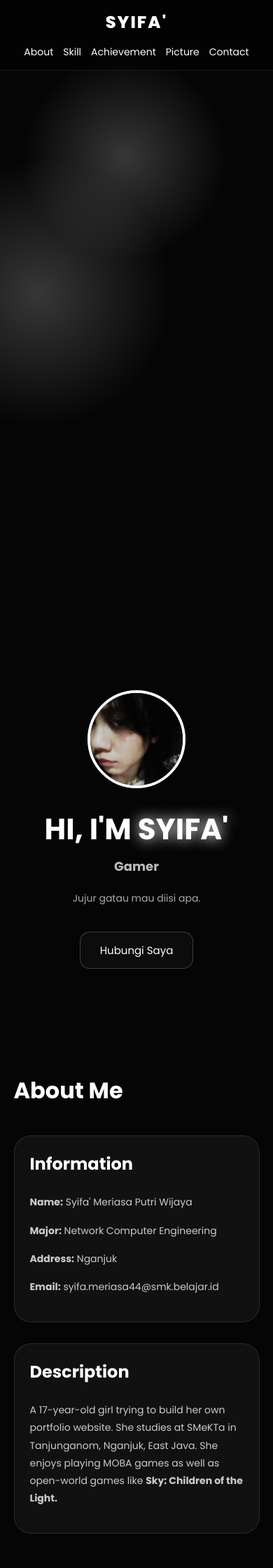
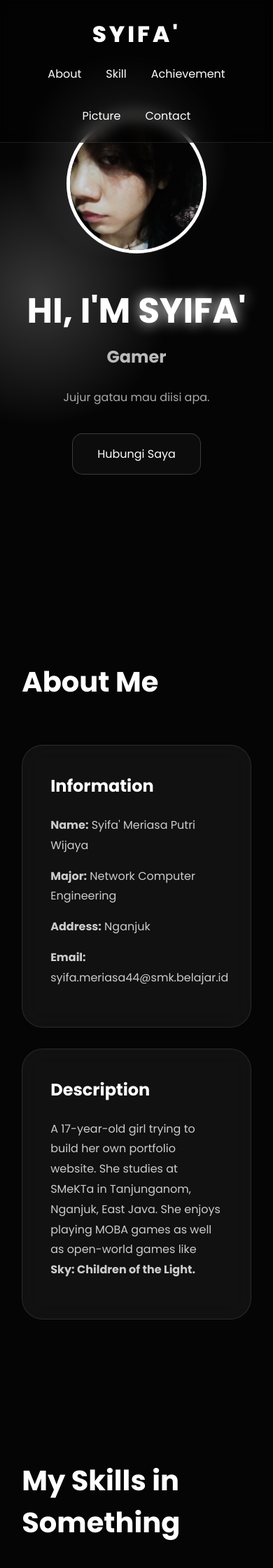
Before and after one commit to amewri4x/porto, a PHP site: page / in a window 390 px wide. Shown: the top 2240 px of the page at 70% size. Run offline with PHP 8.4, Linux system fonts and the light colour scheme.

Commit message:
Update style.css

```diff
--- a/style.css
+++ b/style.css
@@ -370,485 +370,56 @@ footer{
   border-top:1px solid rgba(255,255,255,.1);
 }
 
-/* =========================
-   RESPONSIVE MOBILE FULL
-========================= */
+/* RESPONSIVE */
 
-@media(max-width:900px){
-
-  /* NAVBAR */
+@media(max-width:500px){
 
   .navbar{
-    padding:16px 5%;
     flex-direction:column;
-    gap:15px;
-  }
-
-  .logo{
-    font-size:28px;
-    letter-spacing:2px;
+    gap:20px;
   }
 
   .navbar ul{
-    display:flex;
     flex-wrap:wrap;
     justify-content:center;
-    gap:18px;
-  }
-
-  .navbar a{
-    font-size:15px;
-  }
-
-  /* HERO */
-
-  .hero{
-    padding:220px 20px 100px;
-    min-height:auto;
-  }
-
-  .profile{
-    width:160px;
-    height:160px;
-    border-width:4px;
   }
 
   .hero h1{
-    font-size:52px;
-    line-height:1.1;
-    margin-top:30px;
-  }
-
-  .typing{
-    font-size:22px;
-    height:auto;
-    margin-top:15px;
-  }
-
-  .hero p{
-    font-size:15px;
-    line-height:1.8;
-    margin-top:20px;
-    padding:0 5px;
-  }
-
-  .outline-btn{
-    padding:14px 28px;
-    font-size:15px;
-    border-radius:14px;
-  }
-
-  /* SECTION */
-
-  section{
-    padding:80px 5%;
-  }
-
-  .title{
-    margin-bottom:40px;
+    font-size:50px;
   }
 
   .title h1{
-    font-size:38px;
-  }
-
-  /* ABOUT */
-
-  .about-container{
-    grid-template-columns:1fr;
-  }
-
-  .card{
-    padding:28px;
-    border-radius:24px;
-  }
-
-  .card h2{
-    font-size:24px;
-  }
-
-  .card p{
-    font-size:14px;
-    line-height:1.8;
-  }
-
-  /* SKILLS */
-
-  .skill-top span{
-    font-size:14px;
-  }
-
-  .bar{
-    height:12px;
-  }
-
-  /* ACHIEVEMENT */
-
-  .achievement-container{
-    grid-template-columns:1fr;
-  }
-
-  .achievement-card{
-    padding:30px;
-    border-radius:24px;
-  }
-
-  .achievement-card h1{
-    font-size:52px;
-  }
-
-  /* PICTURE */
-
-  .picture-container{
-    grid-template-columns:1fr;
-  }
-
-  .picture-card{
-    border-radius:24px;
-  }
-
-  .picture-card img{
-    height:220px;
-  }
-
-  .picture-content{
-    padding:24px;
-  }
-
-  .picture-content h2{
-    font-size:24px;
-  }
-
-  .picture-content p{
-    font-size:14px;
-    line-height:1.7;
-  }
-
-  /* GALLERY */
-
-  .gallery{
-    gap:20px;
-  }
-
-  .gallery-item{
-    width:100%;
-    height:220px;
-    border-radius:20px;
-  }
-
-  /* CONTACT */
-
-  .socials{
-    justify-content:center;
-  }
-
-  .socials a{
-    width:100%;
-    text-align:center;
-    padding:16px;
-    border-radius:16px;
-    font-size:15px;
-  }
-
-  /* FOOTER */
-
-  footer{
-    padding:30px 20px;
-    font-size:14px;
+    font-size:40px;
   }
 
 }
 
-/* =========================
-   RESPONSIVE MOBILE
-========================= */
+.gallery{
+  width:100%;
 
-@media(max-width:900px){
-
-  /* NAVBAR */
-
-  .navbar{
-    padding:16px 5%;
-    flex-direction:column;
-    gap:15px;
-  }
-
-  .logo{
-    font-size:28px;
-    letter-spacing:2px;
-  }
-
-  .navbar ul{
   display:flex;
   flex-wrap:wrap;
+
+  gap:40px;
+
   justify-content:center;
-    gap:18px;
-  }
-
-  .navbar a{
-    font-size:15px;
-  }
-
-  /* HERO */
-
-  .hero{
-    padding:170px 20px 80px;
-  }
-
-  .profile{
-    width:160px;
-    height:160px;
-    border-width:4px;
-  }
-
-  .hero h1{
-    font-size:52px;
-    line-height:1.1;
-    margin-top:30px;
-  }
-
-  .typing{
-    font-size:22px;
-    margin-top:15px;
-  }
-
-  .hero p{
-    font-size:15px;
-    line-height:1.8;
-    margin-top:20px;
-    padding:0 5px;
-  }
-
-  .outline-btn{
-    padding:14px 28px;
-    font-size:15px;
-    border-radius:14px;
-  }
-
-  /* SECTION */
-
-  section{
-    padding:80px 5%;
-  }
-
-  .title{
-    margin-bottom:40px;
-  }
-
-  .title h1{
-    font-size:38px;
-  }
-
-  /* ABOUT */
-
-  .about-container{
-    grid-template-columns:1fr;
-  }
-
-  .card{
-    padding:28px;
-    border-radius:24px;
-  }
-
-  .card h2{
-    font-size:24px;
-  }
-
-  .card p{
-    font-size:14px;
-    line-height:1.8;
-  }
-
-  /* SKILL */
-
-  .skill-top span{
-    font-size:14px;
-  }
-
-  .bar{
-    height:12px;
-  }
-
-  /* ACHIEVEMENT */
-
-  .achievement-container{
-    grid-template-columns:1fr;
-  }
-
-  .achievement-card{
-    padding:30px;
-    border-radius:24px;
-  }
-
-  .achievement-card h1{
-    font-size:52px;
-  }
-
-  /* PROJECT */
-
-  .picture-container{
-    grid-template-columns:1fr;
-  }
-
-  .picture-card{
-    border-radius:24px;
-  }
-
-  .picture-card img{
-    height:220px;
-  }
-
-  .picture-content{
-    padding:24px;
-  }
-
-  .picture-content h2{
-    font-size:24px;
-  }
-
-  .picture-content p{
-    font-size:14px;
-    line-height:1.7;
-  }
-
-  /* GALLERY */
-
-  .gallery{
-    gap:20px;
 }
 
 .gallery-item{
-    width:100%;
-    height:220px;
-    border-radius:20px;
-  }
+  width:500px;
+  height:230px;
 
-  /* CONTACT */
-
-  .socials{
-    justify-content:center;
-  }
-
-  .socials a{
-    width:100%;
-    text-align:center;
-    padding:16px;
-    border-radius:16px;
-    font-size:15px;
-  }
-
-  /* FOOTER */
-
-  footer{
-    padding:30px 20px;
-    font-size:14px;
-  }
-
-}
-
-
-/* =========================
-   EXTRA SMALL PHONE
-========================= */
-
-@media(max-width:500px){
-
-  /* NAVBAR */
-
-  .navbar{
-    padding:14px 5%;
-    gap:12px;
-  }
-
-  .logo{
-    font-size:24px;
-  }
-
-  .navbar ul{
-    gap:14px;
-  }
-
-  .navbar a{
-    font-size:14px;
-  }
-
-  /* HERO */
-
-  .hero{
-    padding:140px 20px 70px;
-  }
-
-  .profile{
-    width:140px;
-    height:140px;
-  }
-
-  .hero h1{
-    font-size:42px;
-    line-height:1.15;
-  }
-
-  .typing{
-    font-size:18px;
-  }
-
-  .hero p{
-    font-size:14px;
-  }
-
-  .outline-btn{
-    width:100%;
-    max-width:280px;
-  }
-
-  /* TITLE */
-
-  .title h1{
-    font-size:32px;
-  }
-
-  /* CARD */
-
-  .card{
-    padding:22px;
-  }
-
-  /* ACHIEVEMENT */
-
-  .achievement-card h1{
-    font-size:44px;
-  }
-
-  /* PROJECT */
-
-  .picture-card img{
-    height:200px;
-  }
-
-    /* GALLERY */
-
-  .gallery{
-    width:100%;
-    display:grid;
-    grid-template-columns:1fr;
-    gap:20px;
-  }
-
-  .gallery-item{
-    width:100%;
-    height:220px;
   overflow:hidden;
-    border-radius:20px;
+  border-radius:25px;
   position:relative;
-    background:#111;
 }
 
 .gallery-item img{
   width:100%;
   height:100%;
   object-fit:cover;
+  transition:.4s;
   display:block;
-    transition:.4s;
 }
 
 .gallery-item:hover img{
@@ -856,4 +427,37 @@ footer{
   filter:brightness(.75);
 }
 
+#lightbox{
+  position:fixed;
+  inset:0;
+  background:rgba(0,0,0,.9);
+
+  display:none;
+  justify-content:center;
+  align-items:center;
+
+  z-index:99999;
 }
+
+#lightbox img{
+  max-width:90%;
+  max-height:90%;
+  border-radius:20px;
+}
+
+.close-btn{
+  position:absolute;
+  top:30px;
+  right:40px;
+
+  font-size:50px;
+  color:white;
+  cursor:pointer;
+}
+
+#bg-blobs {
+  position: fixed;
+  inset: 0;
+  z-index: -10;
+  pointer-events: none;
+}
```
Lines whose indentation alone changed are shown as unchanged.
